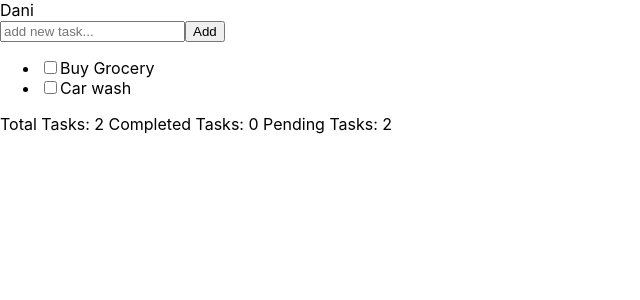
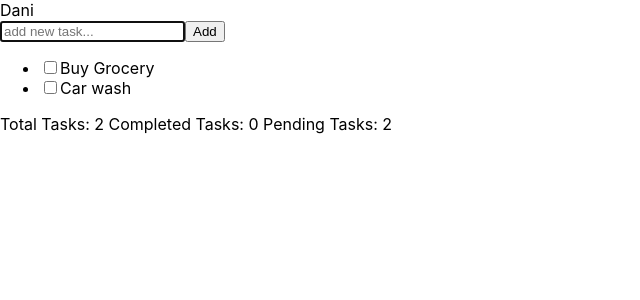
Before and after one commit to DaniAkash/ToDoList-A3, a React (Create React App) app: page / in a window 1280 px wide. Shown: the top 300 px of the page, without its empty margins (0-640 px from the left). Built offline with nearby package versions, Linux system fonts and the light colour scheme.

Commit message:
useRef to focus on input field

```diff
--- a/src/App.js
+++ b/src/App.js
@@ -1,4 +1,4 @@
-import React, { useState, useEffect } from "react";
+import React, { useState, useEffect, useRef } from "react";
 import Name from "./Component/Name";
 import AddTask from "./Component/AddTask";
 import ListItem from "./Component/ListItem";
@@ -11,6 +11,8 @@ import ListItem from "./Component/ListItem";
  */
 
 const App = () => {
+  const inputRef = useRef(null);
+
   const [name] = useState("Dani");
 
   const [newTask, setNewTask] = useState("");
@@ -70,6 +72,10 @@ const App = () => {
 
     console.log("Did Mount & Did Update");
 
+    if (inputRef.current) {
+      inputRef.current.focus();
+    }
+
     return () => {
       console.log("Will Unmount");
     };
@@ -78,7 +84,12 @@ const App = () => {
   return (
     <div>
       <Name name={name} />
-      <AddTask value={newTask} changeHandler={onTextChange} addTask={addTask} />
+      <AddTask
+        reference={inputRef}
+        value={newTask}
+        changeHandler={onTextChange}
+        addTask={addTask}
+      />
       <ul>
         {tasks.map((task, taskIndex) => {
           const onTaskClick = () => toggleTask(taskIndex);
--- a/src/Component/AddTask.js
+++ b/src/Component/AddTask.js
@@ -3,10 +3,11 @@ import PropTypes from "prop-types";
 
 // Pure Function
 // Dumb components
-const AddTask = ({ value, changeHandler, addTask }) => {
+const AddTask = ({ value, changeHandler, addTask, reference }) => {
   return (
     <>
       <input
+        ref={reference}
         type="text"
         onChange={changeHandler}
         value={value}
@@ -21,6 +22,7 @@ AddTask.propTypes = {
   value: PropTypes.string.isRequired,
   changeHandler: PropTypes.func.isRequired,
   addTask: PropTypes.func.isRequired,
+  reference: PropTypes.object.isRequired,
 };
 
 export default AddTask;
```
